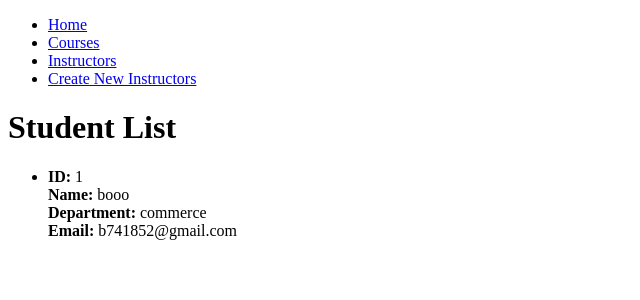
After one commit to Bhavikagire/SkillLearnix, a Django app: page /students/ in a window 1280 px wide. The commit adds this page. Shown: the top 300 px of the page, without its empty margins (0-640 px from the left). Run offline with Django 4.2, Linux system fonts and the light colour scheme; data comes from the database, SQL or seed files in the repository; both versions use the stored data as it was after the commit; parts of the project's set-up code (start-up, migrations or seed data) failed here and were passed over.

Commit message:
student crud is working fine

```diff
--- a/backend/edusphere_app/models.py
+++ b/backend/edusphere_app/models.py
@@ -14,12 +14,18 @@ DEPARTMENT_CHOICES = [
     ('Engineering', 'Engineering'),
     # Add other department choices
 ]
+class Department(models.Model):
+    id = models.AutoField(primary_key=True)
+    name = models.CharField(max_length=255)
+
+    def __str__(self):
+        return self.name
 
 class Instructor(models.Model):
     name = models.CharField(max_length=100)
     gender = models.CharField(max_length=10, choices=GENDER_CHOICES, default='Other')
     date_of_birth = models.DateField(default='2000-01-01')
-    department = models.CharField(max_length=50, choices=DEPARTMENT_CHOICES)
+    department = models.ForeignKey(Department, on_delete=models.CASCADE)
     email = models.EmailField()
     contact_number = models.CharField(max_length=15, default='')
 
@@ -35,12 +41,6 @@ class Profile(models.Model):
     def __str__(self):
         return self.user.username
 
-class Department(models.Model):
-    id = models.AutoField(primary_key=True)
-    name = models.CharField(max_length=255)
-
-    def __str__(self):
-        return self.name
 
 
 
--- a/backend/edusphere_app/templates/base.html
+++ b/backend/edusphere_app/templates/base.html
@@ -14,6 +14,9 @@
                 <li><a href="/courses/">Courses</a></li>
                 <li><a href="/instructors/">Instructors</a></li>
                 <li><a href="/instructors/create/"> create new Instructors</a></li>
+                <li><a href="/students/create/"> create new student</a></li>
+                <li><a href="/students/"> all students</a></li>
+
                 <!-- Add more menu items as needed -->
 
             </ul>
--- /dev/null
+++ b/backend/edusphere_app/templates/student_list.html
@@ -0,0 +1,28 @@
+<!DOCTYPE html>
+<html>
+<head>
+    <title>Student List</title>
+</head>
+<body>
+    <nav>
+        <ul>
+            <li><a href="/">Home</a></li>
+            <li><a href="/courses/">Courses</a></li>
+            <li><a href="/instructors/">Instructors</a></li>
+            <li><a href="/instructors/create/">Create New Instructors</a></li>
+            <!-- Add more menu items as needed -->
+        </ul>
+    </nav>
+    <h1>Student List</h1>
+    <ul>
+        {% for student in students %}
+            <li>
+                <strong>ID:</strong> {{ student.id }}<br>
+                <strong>Name:</strong> {{ student.name }}<br>
+                <strong>Department:</strong> {{ student.department }}<br>
+                <strong>Email:</strong> {{ student.email }}<br>
+            </li>
+        {% endfor %}
+    </ul>
+</body>
+</html>
--- a/backend/edusphere_app/urls.py
+++ b/backend/edusphere_app/urls.py
@@ -27,7 +27,13 @@ urlpatterns = [
     path('courses/<int:course_id>/delete/', views.delete_course, name='delete_course'),
     # path('courses/', views.course_list, name='course_list'),
 
+    path('students/', views.student_list, name='student_list'),
     path('students/create/', views.create_student, name='create_student'),
+    path('students/<int:student_id>/update/', views.update_student_profile, name='update_student_profile'),
+    path('students/<int:student_id>/delete/', views.delete_student_profile, name='delete_student_profile'),
+
+
+
     path('instructor/dashboard/', views.instructor_dashboard, name='instructor_dashboard'),
     path('instructors/', views.instructor_list, name='instructor_list'),
     path('instructors/<int:instructor_id>/', views.instructor_detail, name='instructor_detail'),
--- a/backend/edusphere_app/views.py
+++ b/backend/edusphere_app/views.py
@@ -45,6 +45,30 @@ def create_student(request):
         form = StudentForm()
     return render(request, 'create_student.html', {'form': form})
 
+def student_list(request):
+    students = Student.objects.all()
+
+    return render(request, 'student_list.html', {'students': students})
+
+
+
+def update_student_profile(request, student_id):
+    student = get_object_or_404(Student, pk=student_id)
+    if request.method == 'POST':
+        form = StudentForm(request.POST, instance=student)
+        if form.is_valid():
+            form.save()
+            return redirect('student_list')  # Redirect to the student list page
+    else:
+        form = StudentForm(instance=student)
+    return render(request, 'update_student_profile.html', {'form': form, 'student': student})
+
+def delete_student_profile(request, student_id):
+    student = get_object_or_404(Student, pk=student_id)
+    if request.method == 'POST':
+        student.delete()
+        return redirect('student_list')  # Redirect to the student list page
+    return render(request, 'delete_student_profile.html', {'student': student})
 
 
 def create_instructor(request):
```
Also changed, not shown: backend/edusphere_app/templates/delete_student_profile.html (added, +16 -0 lines), backend/edusphere_app/templates/update_student_profile.html (added, +16 -0 lines), backend/db.sqlite3.
